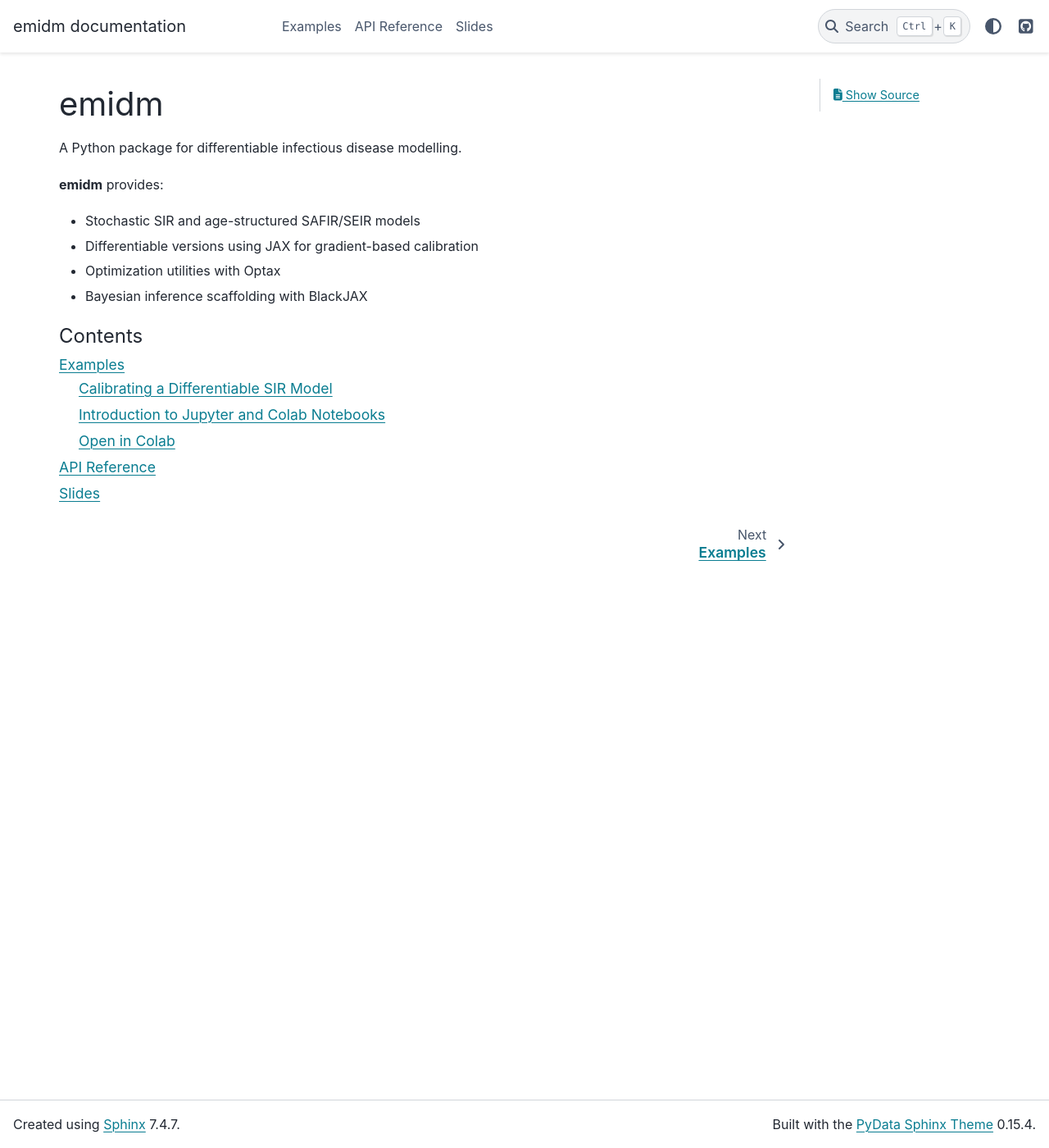
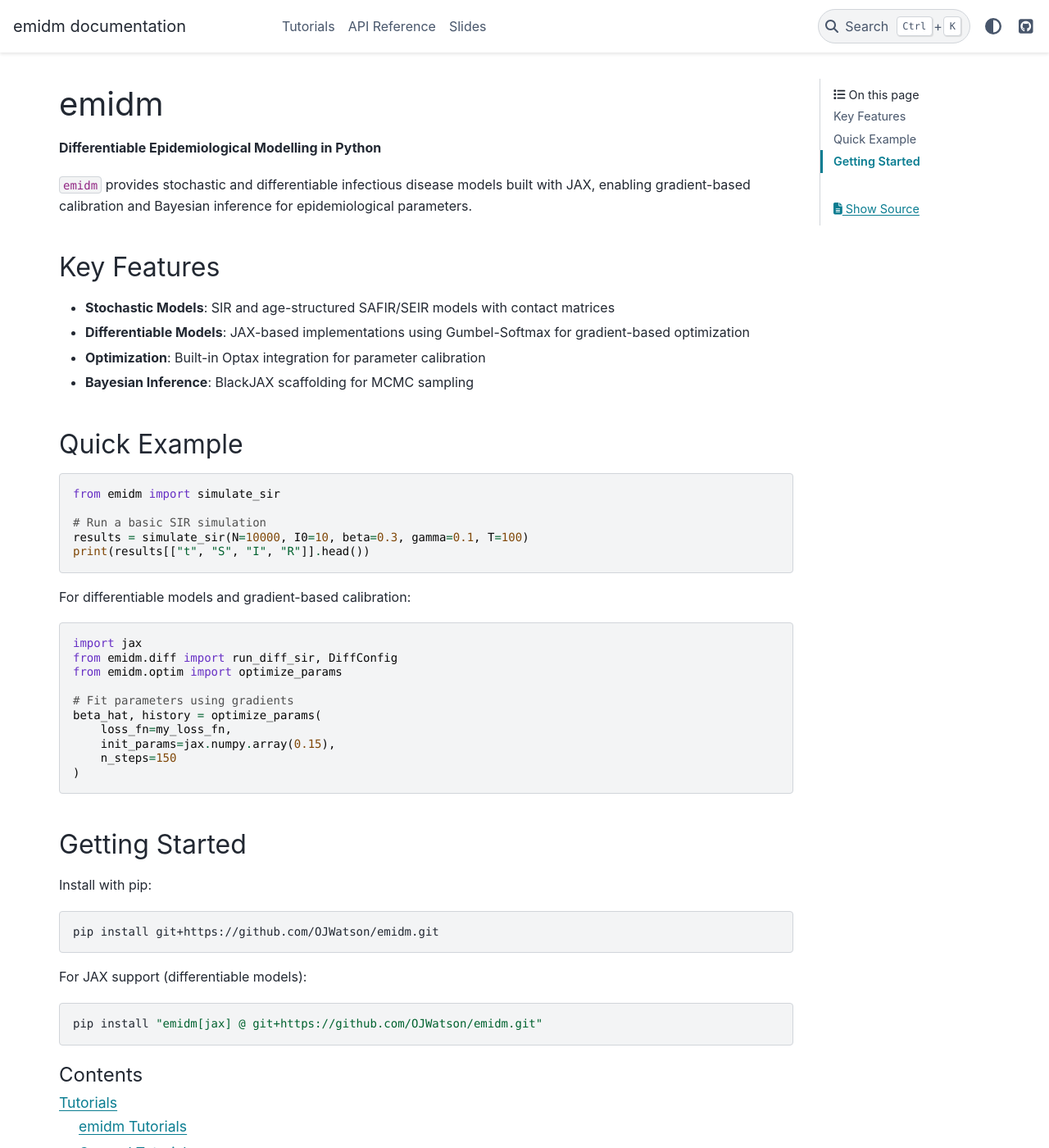
Before and after one commit to OJWatson/emidm, a Sphinx documentation site: the page built from docs/index.rst, in a window 1280 px wide and 1400 px high. Shown: the whole window at 82% size. Built offline with Sphinx 7.4.7 and the PyData theme 0.15.4, drawn with Linux system fonts in a browser that asks for light colours; pages that are not in the unit, such as notebooks, are missing from menus; some of the changed text lies outside the part shown.

Commit message:
Improve docs UX and README
- Update optimize_params to track params over time in history dict
- Run calibration notebook to generate cell outputs and plots
- Improve README with better overview, features, and examples
- Improve Sphinx landing page with features, quick example, installation
- Rename examples to tutorials, reorganize with sections:
  - emidm Tutorials (calibration, surrogate)
  - General Tutorials (jupyter/colab intro)
- Reduce toctree maxdepth to avoid showing sub-contents

```diff
--- a/docs/index.rst
+++ b/docs/index.rst
@@ -1,19 +1,64 @@
 emidm
 =====
 
-A Python package for differentiable infectious disease modelling.
+**Differentiable Epidemiological Modelling in Python**
 
-**emidm** provides:
+``emidm`` provides stochastic and differentiable infectious disease models built with JAX,
+enabling gradient-based calibration and Bayesian inference for epidemiological parameters.
 
-- Stochastic SIR and age-structured SAFIR/SEIR models
-- Differentiable versions using JAX for gradient-based calibration
-- Optimization utilities with Optax
-- Bayesian inference scaffolding with BlackJAX
+Key Features
+------------
+
+- **Stochastic Models**: SIR and age-structured SAFIR/SEIR models with contact matrices
+- **Differentiable Models**: JAX-based implementations using Gumbel-Softmax for gradient-based optimization
+- **Optimization**: Built-in Optax integration for parameter calibration
+- **Bayesian Inference**: BlackJAX scaffolding for MCMC sampling
+
+Quick Example
+-------------
+
+.. code-block:: python
+
+   from emidm import simulate_sir
+
+   # Run a basic SIR simulation
+   results = simulate_sir(N=10000, I0=10, beta=0.3, gamma=0.1, T=100)
+   print(results[["t", "S", "I", "R"]].head())
+
+For differentiable models and gradient-based calibration:
+
+.. code-block:: python
+
+   import jax
+   from emidm.diff import run_diff_sir, DiffConfig
+   from emidm.optim import optimize_params
+
+   # Fit parameters using gradients
+   beta_hat, history = optimize_params(
+       loss_fn=my_loss_fn,
+       init_params=jax.numpy.array(0.15),
+       n_steps=150
+   )
+
+Getting Started
+---------------
+
+Install with pip:
+
+.. code-block:: bash
+
+   pip install git+https://github.com/OJWatson/emidm.git
+
+For JAX support (differentiable models):
+
+.. code-block:: bash
+
+   pip install "emidm[jax] @ git+https://github.com/OJWatson/emidm.git"
 
 .. toctree::
    :maxdepth: 2
    :caption: Contents
 
-   examples
+   tutorials
    api
    slides
--- /dev/null
+++ b/docs/tutorials.rst
@@ -0,0 +1,32 @@
+Tutorials
+=========
+
+emidm Tutorials
+---------------
+
+These tutorials demonstrate how to use **emidm** for epidemiological modelling.
+
+.. toctree::
+   :maxdepth: 1
+
+   notebooks/calibration
+   notebooks/surrogate
+
+General Tutorials
+-----------------
+
+Introductory material on tools and environments used in this project.
+
+.. toctree::
+   :maxdepth: 1
+
+   notebooks/intro
+
+Open in Colab
+-------------
+
+You can run these notebooks directly in Google Colab:
+
+- `Calibration Demo <https://colab.research.google.com/github/OJWatson/emidm/blob/main/docs/notebooks/calibration.ipynb>`_
+- `Surrogate Training <https://colab.research.google.com/github/OJWatson/emidm/blob/main/examples/surrogate_notebook.ipynb>`_
+- `Jupyter/Colab Introduction <https://colab.research.google.com/github/OJWatson/emidm/blob/main/examples/notebooks_intro.ipynb>`_
```
Also changed, not shown: README.md (+66 -18 lines), docs/examples.rst (deleted, +0 -21 lines), docs/notebooks/calibration.ipynb, 1 other file.
